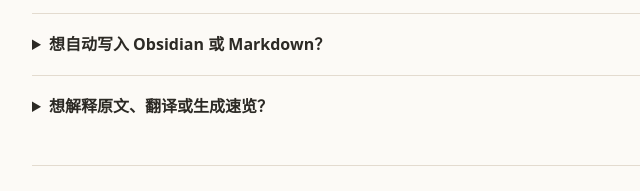
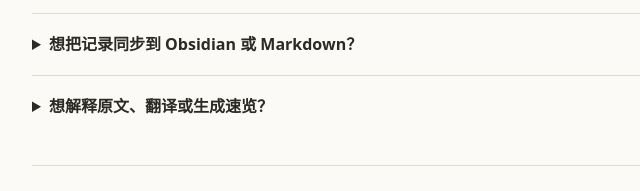
Before and after one commit to PengheLiu/ContextFlow, a plain HTML site: page index.html in a window 1280 px wide. Shown: the part 1045-1236 px from the top of the page, 166-806 px from the left. Drawn offline with Linux system fonts and the light colour scheme.

Commit message:
docs: clarify that writing to notes requires Sync

```diff
--- a/index.html
+++ b/index.html
@@ -31,7 +31,7 @@
     </section>
     <section>
       <h2>按你的阅读需要，再多走一步</h2>
-      <details><summary>想自动写入 Obsidian 或 Markdown？</summary><p>下载发行页的 companion 本地服务包，安装 Node.js 22.5+，按扩展连接页配对，再选择笔记保存位置。只同步笔记，不要求配置 AI。</p><p><a href="https://github.com/PengheLiu/ContextFlow/blob/main/docs/GETTING_STARTED.md#开启-ai-和笔记同步">开启自动同步 →</a></p></details>
+      <details><summary>想把记录同步到 Obsidian 或 Markdown？</summary><p>下载发行页的 companion 本地服务包，安装 Node.js 22.5+，按扩展连接页配对，选择笔记保存位置，再回到文章点击「同步」。只同步笔记，不要求配置 AI。</p><p><a href="https://github.com/PengheLiu/ContextFlow/blob/main/docs/GETTING_STARTED.md#开启-ai-和笔记同步">开启笔记同步 →</a></p></details>
       <details><summary>想解释原文、翻译或生成速览？</summary><p>连接本地服务后，配置自己的模型和 API key。使用费用由模型服务决定，扩展不提供内置额度。进一步使用本地 agent 时，可以明确授权个人笔记目录。</p><p>AI 请求可能把网页、问题和授权笔记发给你配置的服务；本地优先不代表所有请求离线处理。</p></details>
     </section>
     <section>
```
